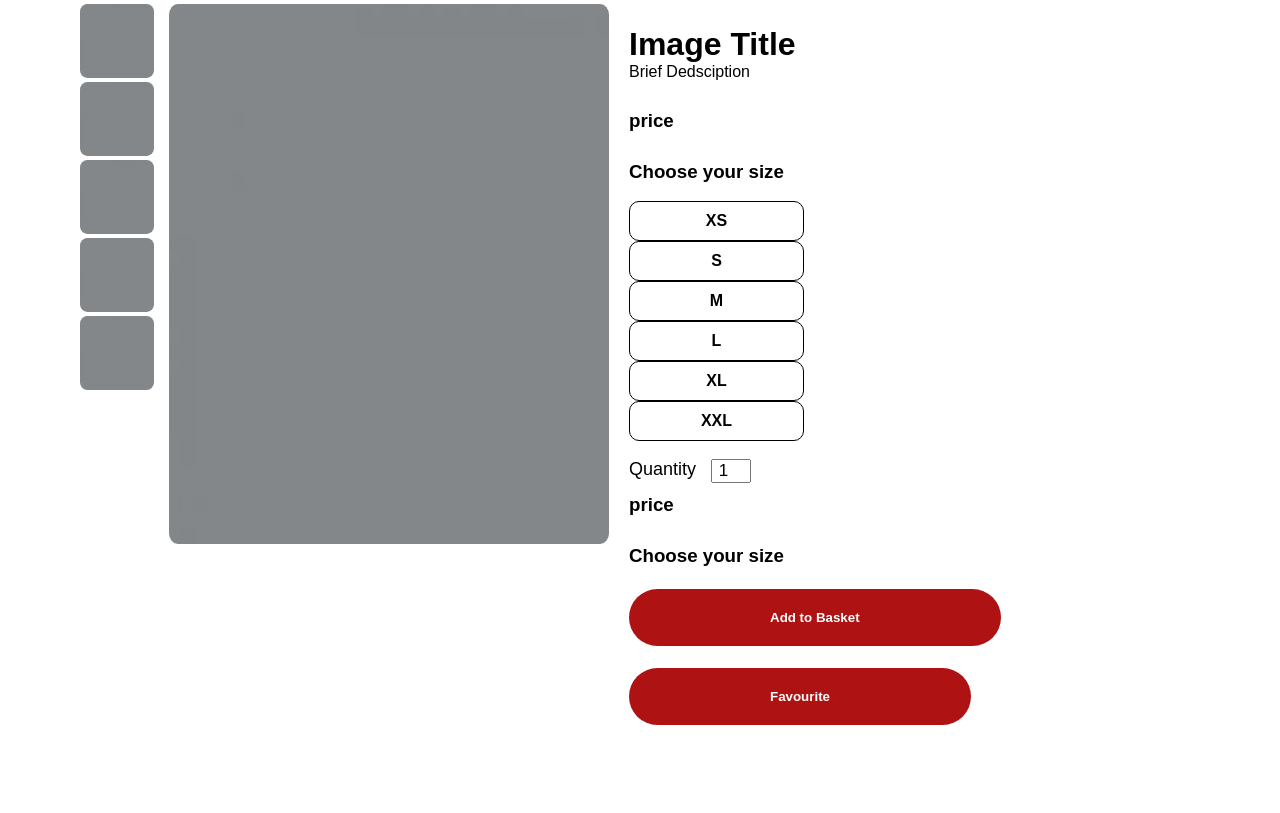
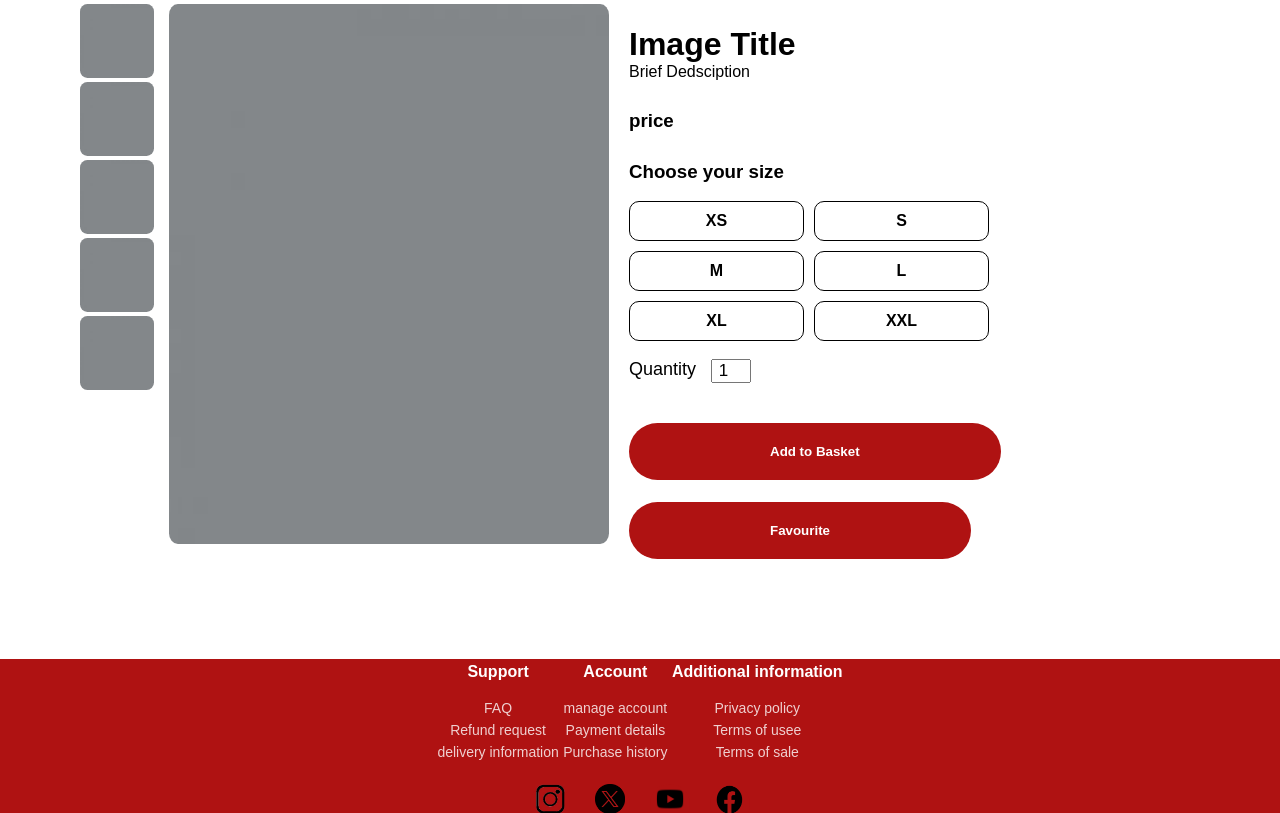
Before and after one commit to SalihGhauri/TeamProject, a PHP site: page /singleproduct.html in a window 1280 px wide. Shown: the part 208-1021 px from the top of the page. Run offline with PHP 8.4, Linux system fonts and the light colour scheme; some libraries are stand-ins or nearby versions.

Commit message:
further chanes

```diff
--- a/CSS/singleproduct.css
+++ b/CSS/singleproduct.css
@@ -43,7 +43,6 @@
     margin-top: 11px;
 }
 
-<<<<<<< HEAD
 
 .size {
     display: grid;
--- a/singleproduct.html
+++ b/singleproduct.html
@@ -110,10 +110,7 @@
                     <p>Quantity</p>
                     <input type="number" min="1" max="10" value="1">
                 </div>
-
-                <h3> price</h3>
                 <br>
-                <h3>Choose your size</h3>
                 <button class="btn">Add to Basket </button><br>
                 <button class="btn">Favourite     </button>
             </div>
```
